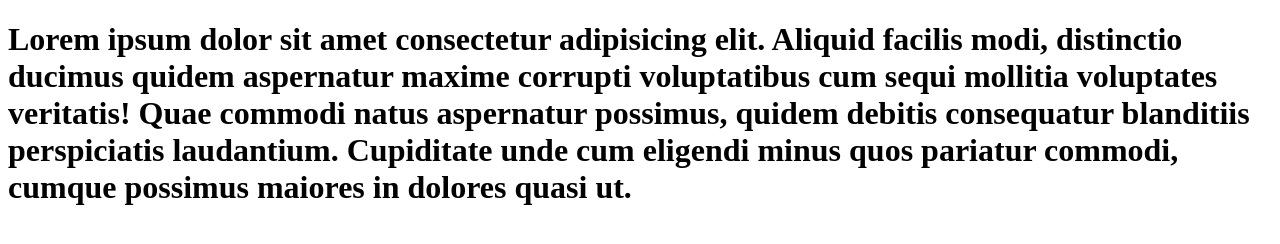
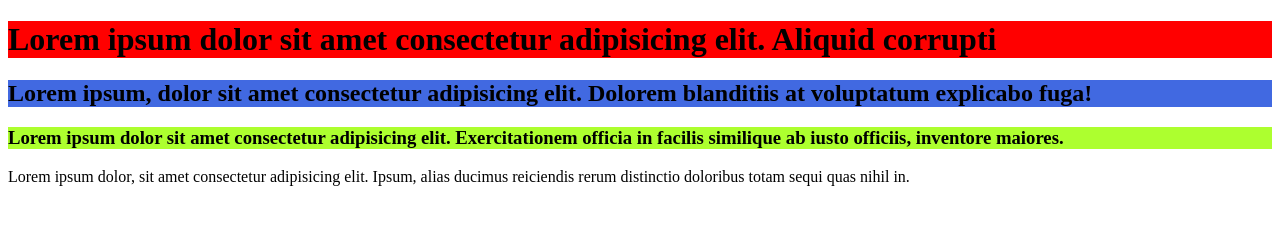
Before and after one commit to Suhel4978/My-first-repo8, a plain HTML site: page index.html in a window 1280 px wide. Drawn offline with Linux system fonts and the light colour scheme.

Commit message:
css added

```diff
--- a/index.html
+++ b/index.html
@@ -4,9 +4,13 @@
     <meta charset="UTF-8">
     <meta http-equiv="X-UA-Compatible" content="IE=edge">
     <meta name="viewport" content="width=device-width, initial-scale=1.0">
+    <link rel="stylesheet" href="style.css">
     <title>Git</title>
 </head>
 <body>
-    <h1>Lorem ipsum dolor sit amet consectetur adipisicing elit. Aliquid facilis modi, distinctio ducimus quidem aspernatur maxime corrupti voluptatibus cum sequi mollitia voluptates veritatis! Quae commodi natus aspernatur possimus, quidem debitis consequatur blanditiis perspiciatis laudantium. Cupiditate unde cum eligendi minus quos pariatur commodi, cumque possimus maiores in dolores quasi ut.</h1>
+    <h1>Lorem ipsum dolor sit amet consectetur adipisicing elit. Aliquid  corrupti </h1>
+    <h2>Lorem ipsum, dolor sit amet consectetur adipisicing elit. Dolorem blanditiis at voluptatum explicabo fuga!</h2>
+    <h3>Lorem ipsum dolor sit amet consectetur adipisicing elit. Exercitationem officia in facilis similique ab iusto officiis, inventore maiores.</h3>
+    <p>Lorem ipsum dolor, sit amet consectetur adipisicing elit. Ipsum, alias ducimus reiciendis rerum distinctio doloribus totam sequi quas nihil in.</p>
 </body>
 </html>
--- /dev/null
+++ b/style.css
@@ -0,0 +1,9 @@
+h1{
+    background-color: red;
+}
+h2{
+    background-color: royalblue;
+}
+h3{
+    background-color: greenyellow;
+}
```
